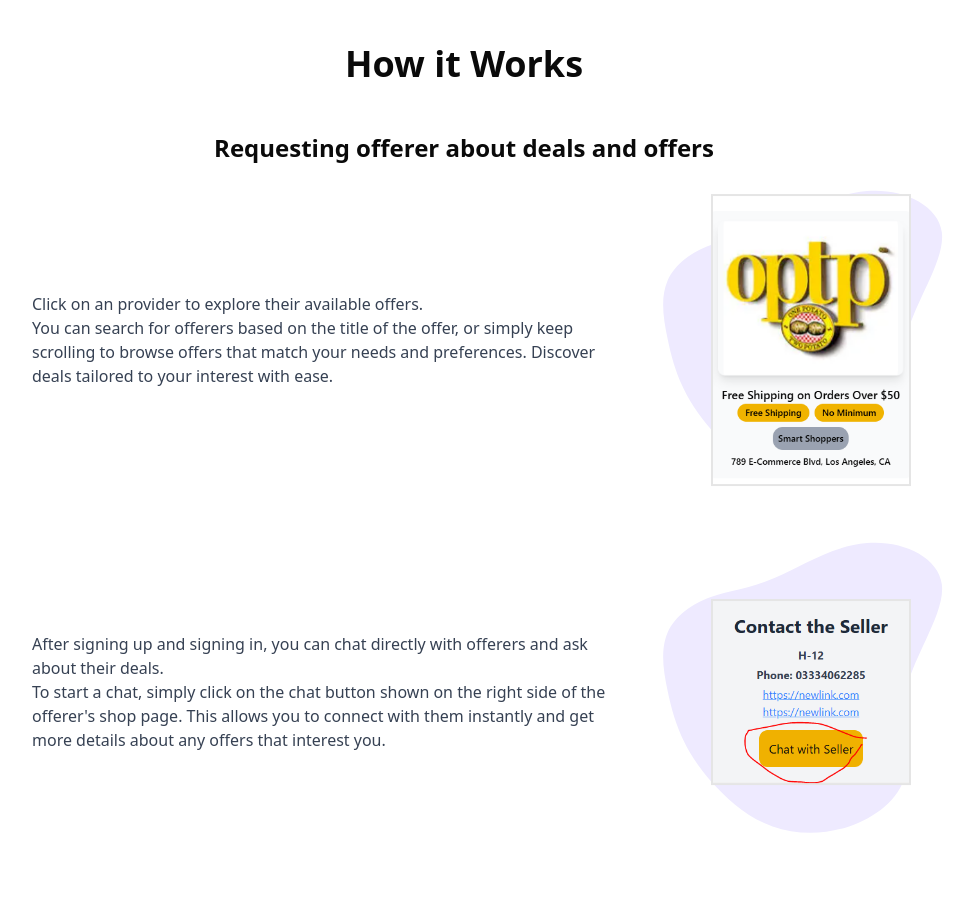
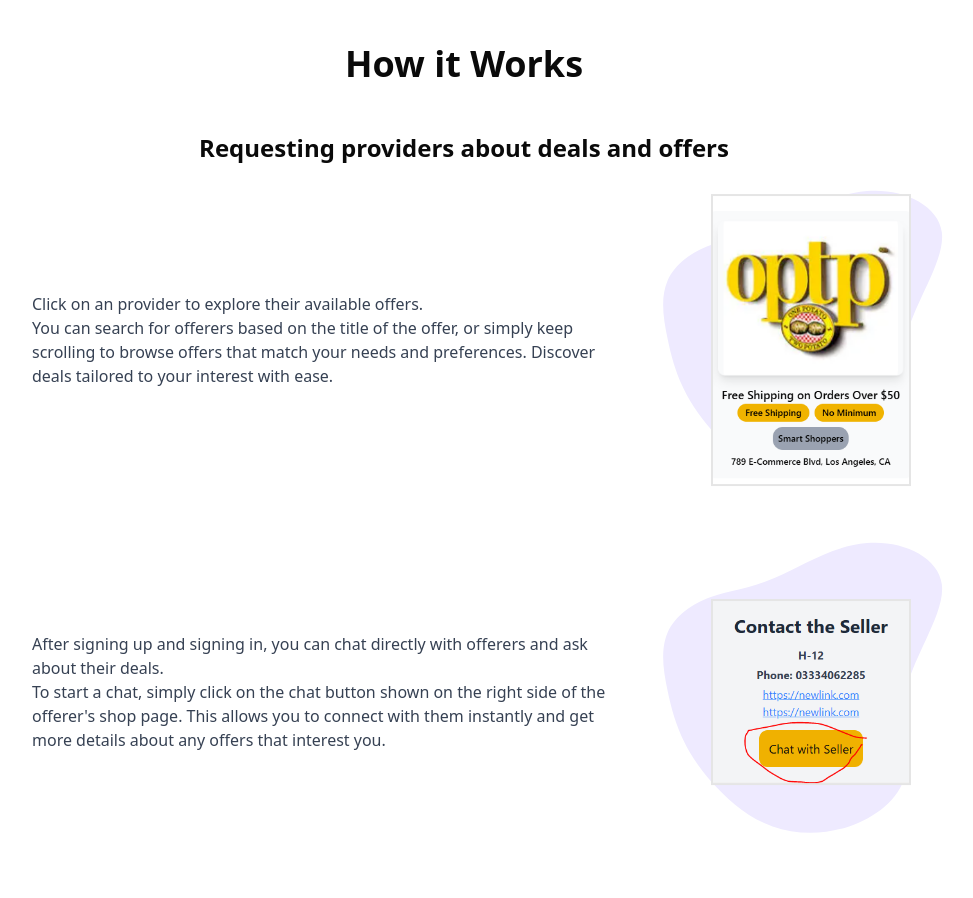
Before and after one commit to AdeelTahir-SE/OfferHive, a Next.js app in the folder offerhive/: page / in a window 1280 px wide. Shown: the part 1140-2038 px from the top of the page, without its empty margins (176-1149 px from the left). Built offline with nearby package versions, Linux system fonts and the light colour scheme.

Commit message:
--modified documentation page--

```diff
--- a/offerhive/src/components/howItWorksSection.tsx
+++ b/offerhive/src/components/howItWorksSection.tsx
@@ -12,7 +12,7 @@ export default function HowItWorksSection() {
       </svg>
       <h1 className="text-4xl text-center font-extrabold">How it Works</h1>
       <h2 className="text-2xl text-center font-bold mt-12">
-        Requesting offerer about deals and offers
+        Requesting providers about deals and offers
       </h2>
 
       <div className="flex flex-col md:flex-row items-center justify-center gap-8 px-6 py-12 max-w-6xl">
```
